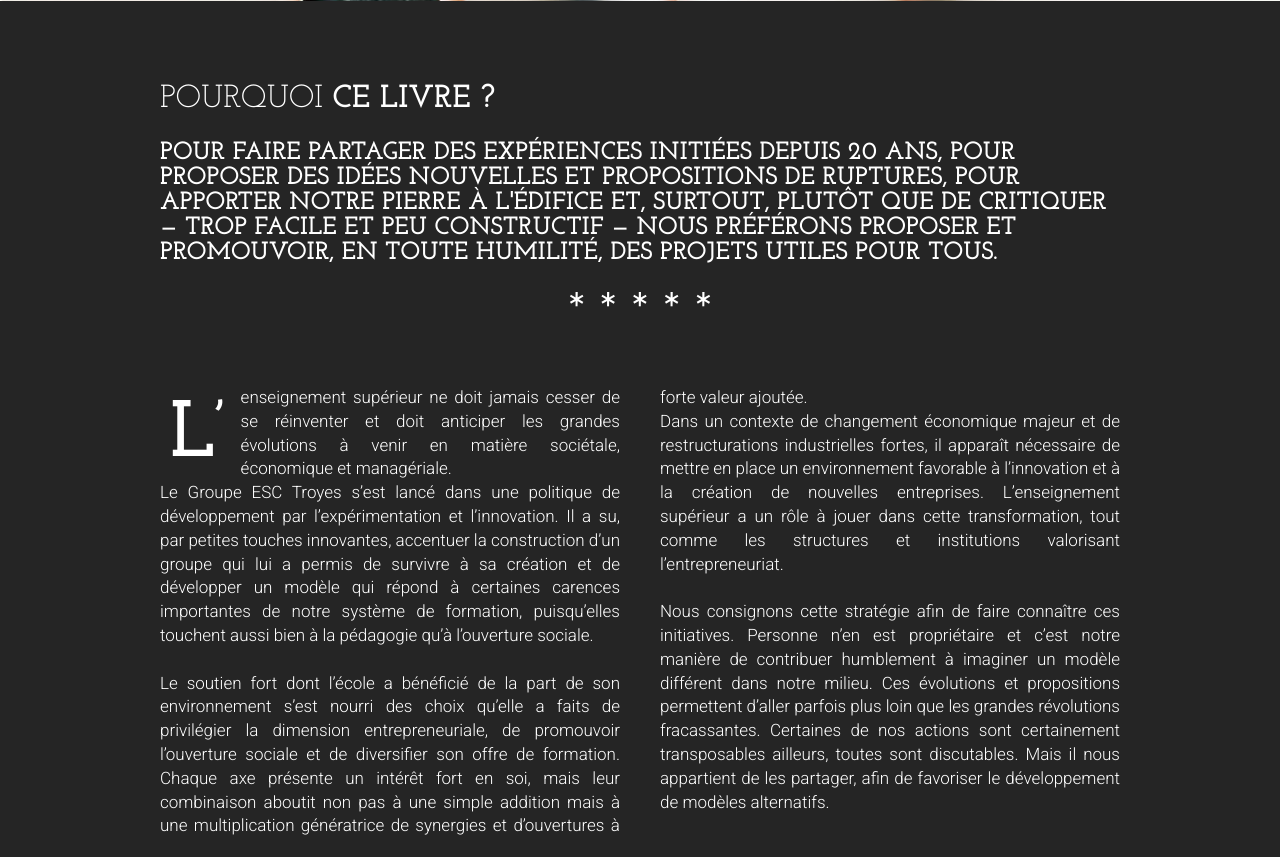
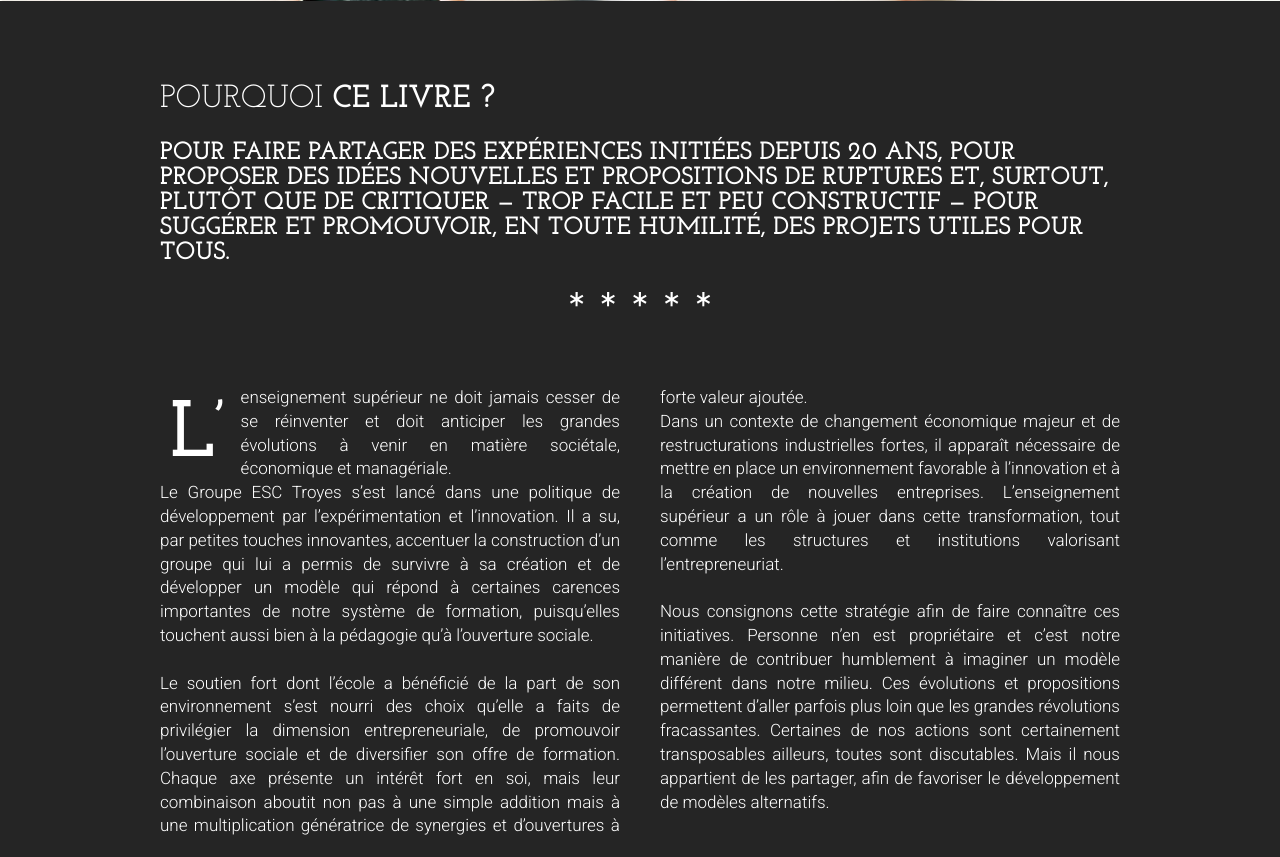
Before and after one commit to Groupe-ESC-Troyes/MixerLesCultures, a PHP site: page / in a window 1280 px wide. Shown: the part 699-1556 px from the top of the page. Run offline with PHP 8.4, Linux system fonts and the light colour scheme; some libraries are stand-ins or nearby versions.

Commit message:
Mise à jour du texte du chapo

```diff
--- a/index.php
+++ b/index.php
@@ -116,9 +116,9 @@
 			</h1>
 			<h2>
 				Pour faire partager des expériences initiées depuis 20 ans, pour proposer des idées
-				nouvelles et propositions de ruptures, pour apporter notre pierre à l'édifice et,
-				surtout, plutôt que de critiquer — trop facile et peu constructif — nous préférons
-				proposer et promouvoir, en toute humilité, des projets utiles pour tous.
+				nouvelles et propositions de ruptures et,
+				surtout, plutôt que de critiquer — trop facile et peu constructif — pour suggérer
+				et promouvoir, en toute humilité, des projets utiles pour tous.
 			</h2>
 			<hr />
 			<div class="content">
```
